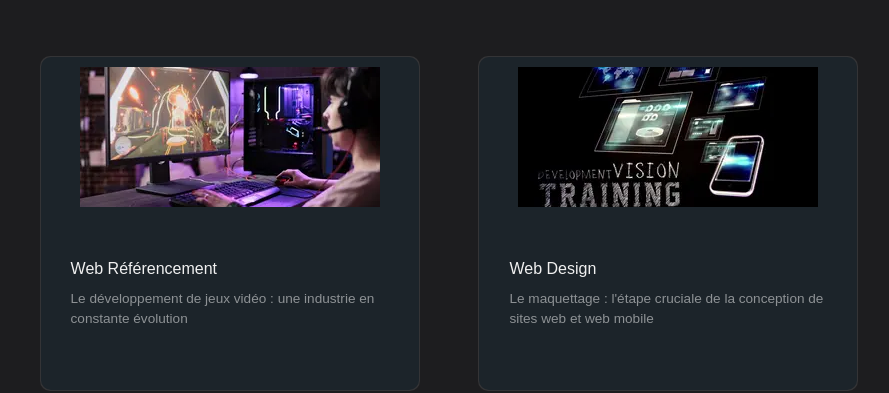
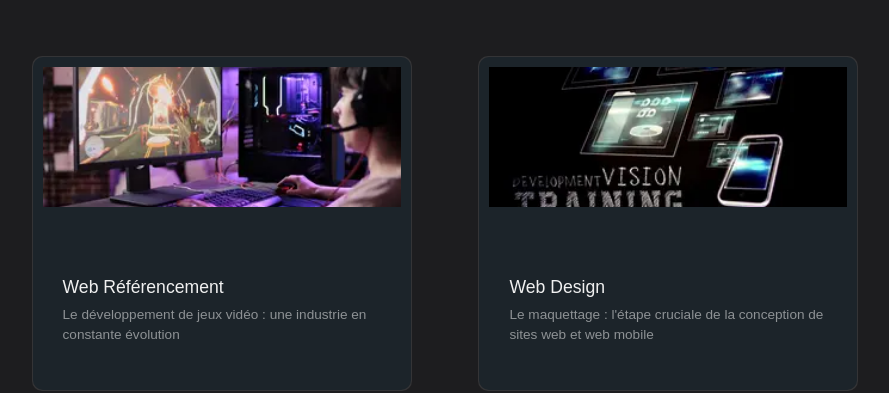
Before and after one commit to body08120/WFB-corp, a PHP site: page /WFB-CORP/index.php?action=articles in a window 1280 px wide. Shown: the part 509-902 px from the top of the page, without its empty margins (191-1080 px from the left). Run offline with PHP 8.4, Linux system fonts and the light colour scheme; data comes from the database, SQL or seed files in the repository; some libraries are stand-ins or nearby versions.

Commit message:
articles

```diff
--- a/assets/css/cards.css
+++ b/assets/css/cards.css
@@ -110,6 +110,7 @@ i {
   flex-grow: 1;
   justify-content: flex-start;
   padding: 0px 20px;
+  height: 100%;
 }
 
 .card-info {
--- a/view/articles.php
+++ b/view/articles.php
@@ -129,30 +129,26 @@ $articles_ref = $stmt_ref->fetchAll(PDO::FETCH_ASSOC);
                             $title = $article['title'];
                             $image_head = $article['image_head'];
                         ?>
+                        <a href="index.php?action=article&id_article=<?= $article['id_article'] ?>">
                         <div class="card">
                             <div class="card-content">
                                 <div class="card-image">
-                                <div class="card-image">
                                     <img src="<?= $image_head ?>" alt="cybersecurite" class="w-full mx-auto my-4">
-                                </div>
-
                                 </div>
                                 <div class="card-info-wrapper">
                                     <div class="card-info">
                                         <div class="card-info-title">
-                                            <a href="">
                                                 <h3 class="category_articles"><?= $category ?></h3>
-                                            </a>
                                             <h4><?= $title ?></h4>
                                         </div>
                                     </div>
                                 </div>
                             </a>
+                        </div>
                     </div>
-                </div>
-                <?php endforeach; ?>
+                    <?php endforeach; ?>
                 <div id="dev-section" class="mt-4" style="display: none;">
-                <div id="cards" style="margin: auto;">
+                <div class="cards" style="margin: auto;">
                         <?php foreach ($articles_dev as $article): ?>
                             <a href="index.php?action=article&id_article=<?= $article['id_article'] ?>">
                                 <div class="card">
```
